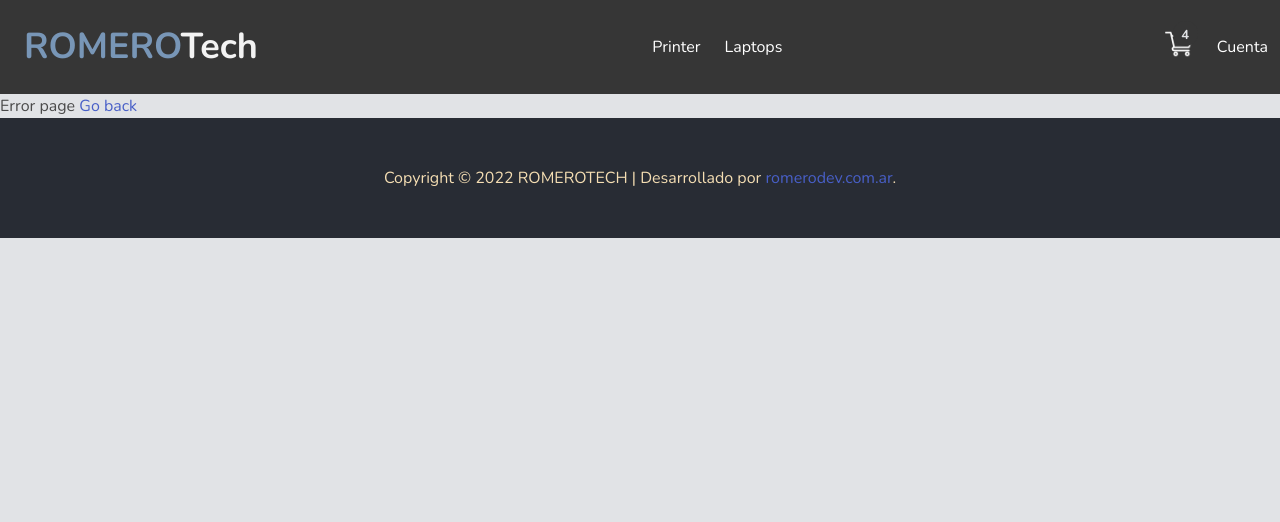
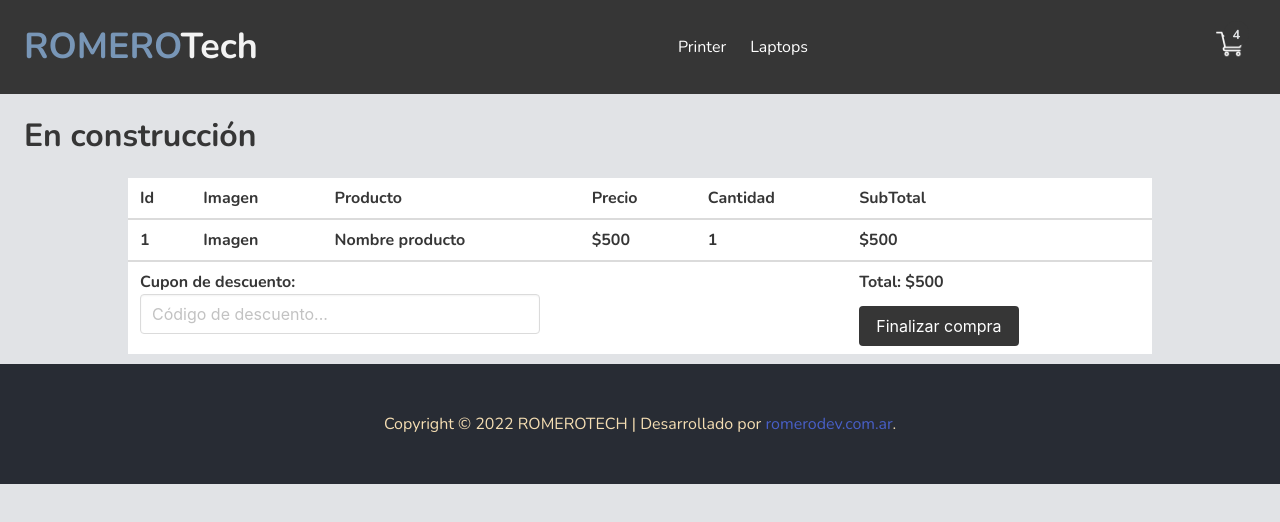
Before and after one commit to romemarce/reactjs-marcelo-romero, a React (Create React App) app: page /cart in a window 1280 px wide. Shown: the top 522 px of the page. Built offline with nearby package versions, Linux system fonts and the light colour scheme.

Commit message:
romerotech-romero

```diff
--- a/src/App.js
+++ b/src/App.js
@@ -2,6 +2,7 @@ import 'bulma/css/bulma.min.css';
 import React from 'react';
 import { BrowserRouter, Route, Routes } from 'react-router-dom';
 import './assets/css/index.css';
+import CartListContainer from './components/pages/CartListContainer';
 import ErrorContainer from './components/pages/ErrorContainer';
 import ItemDetailContainer from './components/pages/ItemDetailContainer';
 import ItemListContainer from './components/pages/ItemListContainer';
@@ -14,6 +15,7 @@ const App = () => {
           <Route path='/' element={<ItemListContainer />} />
           <Route path='/category/:id' element={<ItemListContainer />} />
           <Route path='/item/:id' element={<ItemDetailContainer />} />
+          <Route path='/cart' element={<CartListContainer />} />
 
           <Route path='/*' element={<ErrorContainer />} />
         </Routes>
--- a/src/assets/css/index.css
+++ b/src/assets/css/index.css
@@ -85,6 +85,11 @@ footer {
 .title-logo span{
   color:#7896b7;
 }
+.buttons {
+  display: grid;
+  grid-template-columns: auto auto;
+  gap: 10px;
+}
 .circle-loading {
   margin: 10% auto;
   border: 16px solid #f3f3f3;
--- a/src/components/Header/NavBar.js
+++ b/src/components/Header/NavBar.js
@@ -28,12 +28,9 @@ const NavBar = () => {
       <section className={menu ? "navbar-menu" : "navbar-menu is-active"} >
         <Categories items={listCategories} />
         <section className="navbar-end">
-          <a href="/" className="navbar-item">
+          <NavLink to="/cart" className="navbar-item mr-5">
             <CartWidget count={4} />
-          </a>
-          <a href="/" className="navbar-item">
-            Cuenta
-          </a>
+          </NavLink>
         </section>
       </section>
     </nav>
--- /dev/null
+++ b/src/components/pages/CartListContainer.js
@@ -0,0 +1,48 @@
+import React from "react";
+
+const CartListContainer = () => {
+  return (
+    <main className="contaier">
+      <section className="columns is-multiline is-mobile">
+        <section className="column is-12">
+          <h1 className="title m-5">En construcción</h1>
+
+          <table className="table" style={{ width: "100%", maxWidth: "80%", margin: "10px auto" }}>
+            <thead>
+              <tr>
+                <th>Id</th>
+                <th>Imagen</th>
+                <th>Producto</th>
+                <th>Precio</th>
+                <th>Cantidad</th>
+                <th>SubTotal</th>
+              </tr>
+            </thead>
+            <tfoot>
+              <tr>
+                <th colSpan={5}>
+                  Cupon de descuento:
+                  <input style={{ maxWidth: "400px", display: "block" }} className="input" type="text" placeholder="Código de descuento..." />
+                </th>
+                <th>Total: $500
+                <button className="button mt-3 is-dark" style={{display:"block"}}>Finalizar compra</button>
+                </th>
+              </tr>
+            </tfoot>
+            <tbody>
+              <tr>
+                <th>1</th>
+                <th>Imagen</th>
+                <th>Nombre producto</th>
+                <th>$500</th>
+                <th>1</th>
+                <th>$500</th>
+              </tr>
+            </tbody>
+          </table>
+        </section>
+      </section>
+    </main>
+  );
+};
+export default CartListContainer;
--- a/src/components/pages/ItemCount.js
+++ b/src/components/pages/ItemCount.js
@@ -1,30 +1,14 @@
 import React from "react";
-import { useState } from "react";
-const ItemCount = ({ stock }) => {
-  const [count, setCount] = useState(0);
-  const handleClick = (e) => {
-    switch (e.target.getAttribute("aria-label")) {
-      case "increment":
-        if (count + 1 <= stock) setCount(count + 1);
-        else alert("Stock no disponible");
-        break;
-      case "decrement":
-        if (count - 1 >= 0) setCount(count - 1);
-        break;
-      default:
-        break;
-    }
-    console.log();
-  };
+const ItemCount = ({ onAdd, count}) => {
 
   return (
     <>
       <section className="input-numeric">
-        <button aria-label="decrement" onClick={handleClick}>
+        <button aria-label="decrement" onClick={() => onAdd("decrement")}>
           -
         </button>
         <input className="input" disabled type="text" value={count} />
-        <button aria-label="increment" onClick={handleClick}>
+        <button aria-label="increment" onClick={() => onAdd("increment")}>
           +
         </button>
       </section>
--- a/src/components/pages/ItemDetail.js
+++ b/src/components/pages/ItemDetail.js
@@ -1,9 +1,23 @@
-import React from "react";
+import React, { useState } from "react";
+import { NavLink } from "react-router-dom";
 import ItemCount from "./ItemCount";
 
 const ItemDetail = ({ product }) => {
-
   const { title, price, pictureUrl, description, stock } = product;
+  const [count, setCount] = useState(0);
+  const handleClick = (type) => {
+    console.log(type)
+    switch (type) {
+      case "increment":
+        if (count + 1 <= stock) setCount(count + 1);
+        else alert("Stock no disponible");
+        break;
+      case "decrement":
+        if (count - 1 >= 0) setCount(count - 1);
+        break;
+      default: break;
+    }
+  };
   return (
     <>
       <article className="product-single">
@@ -12,7 +26,8 @@ const ItemDetail = ({ product }) => {
           <h2 className="title">{title}</h2>
           <p className="subtitle">{description}</p>
           <p className="product-single-price">${price}</p>
-          <ItemCount stock={stock} />
+          <ItemCount onAdd={handleClick} count={count} />
+          <NavLink to={"/cart"} className={"button is-dark mt-5"}>Agregar al carrito</NavLink>
         </div>
       </article>
     </>
--- a/src/components/pages/TitleSection.js
+++ b/src/components/pages/TitleSection.js
@@ -1,7 +1,7 @@
 import React from "react";
 const TitleSection = ({title})=>{
   return (
-    <section className="hero is-dark mt-5">
+    <section className="hero mt-5">
       <div className="hero-body">
         <p className="title">{title}</p>
       </div>
```
Also changed, not shown: src/components/pages/ItemDetailContainer.js (line endings or trailing spaces).
